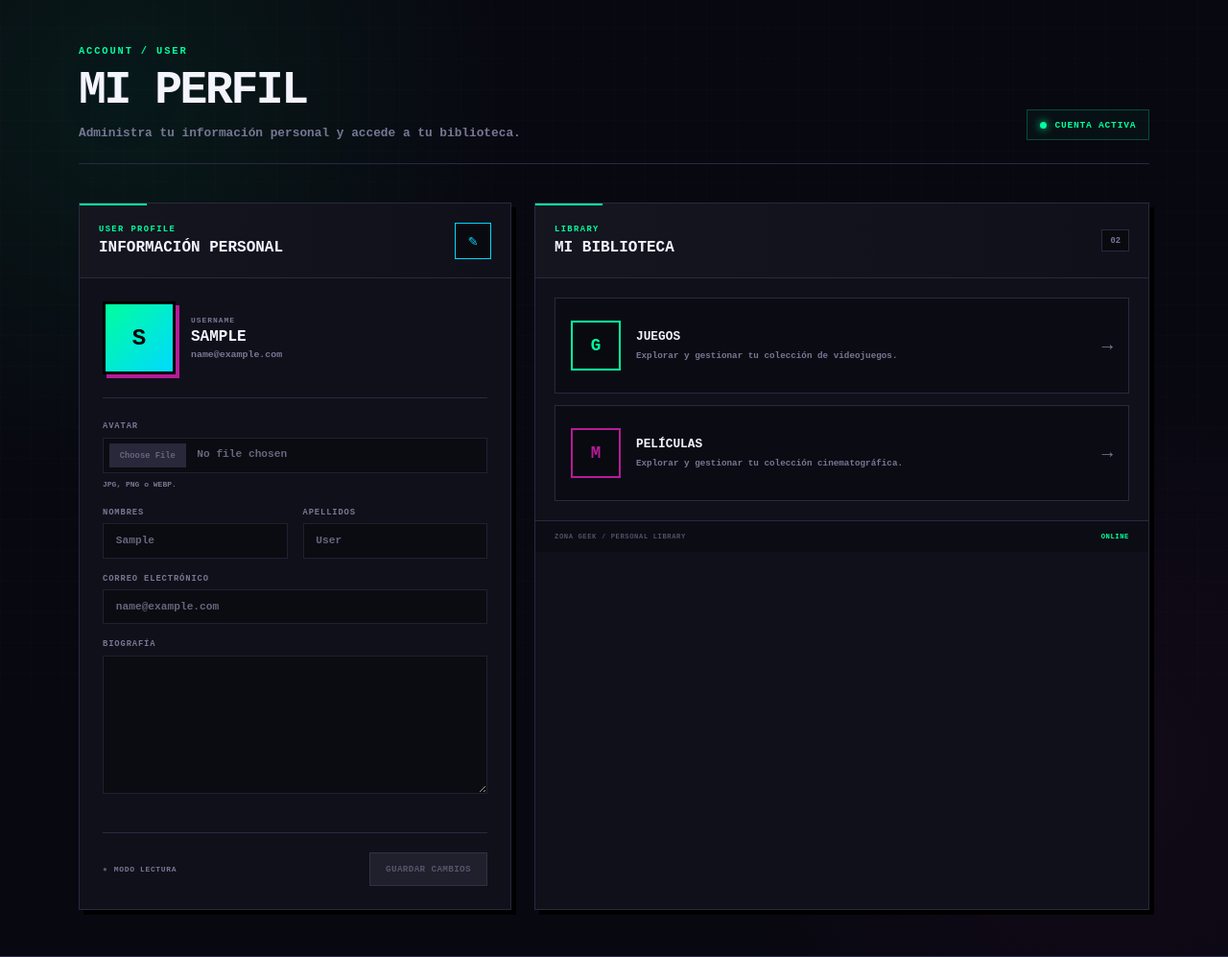
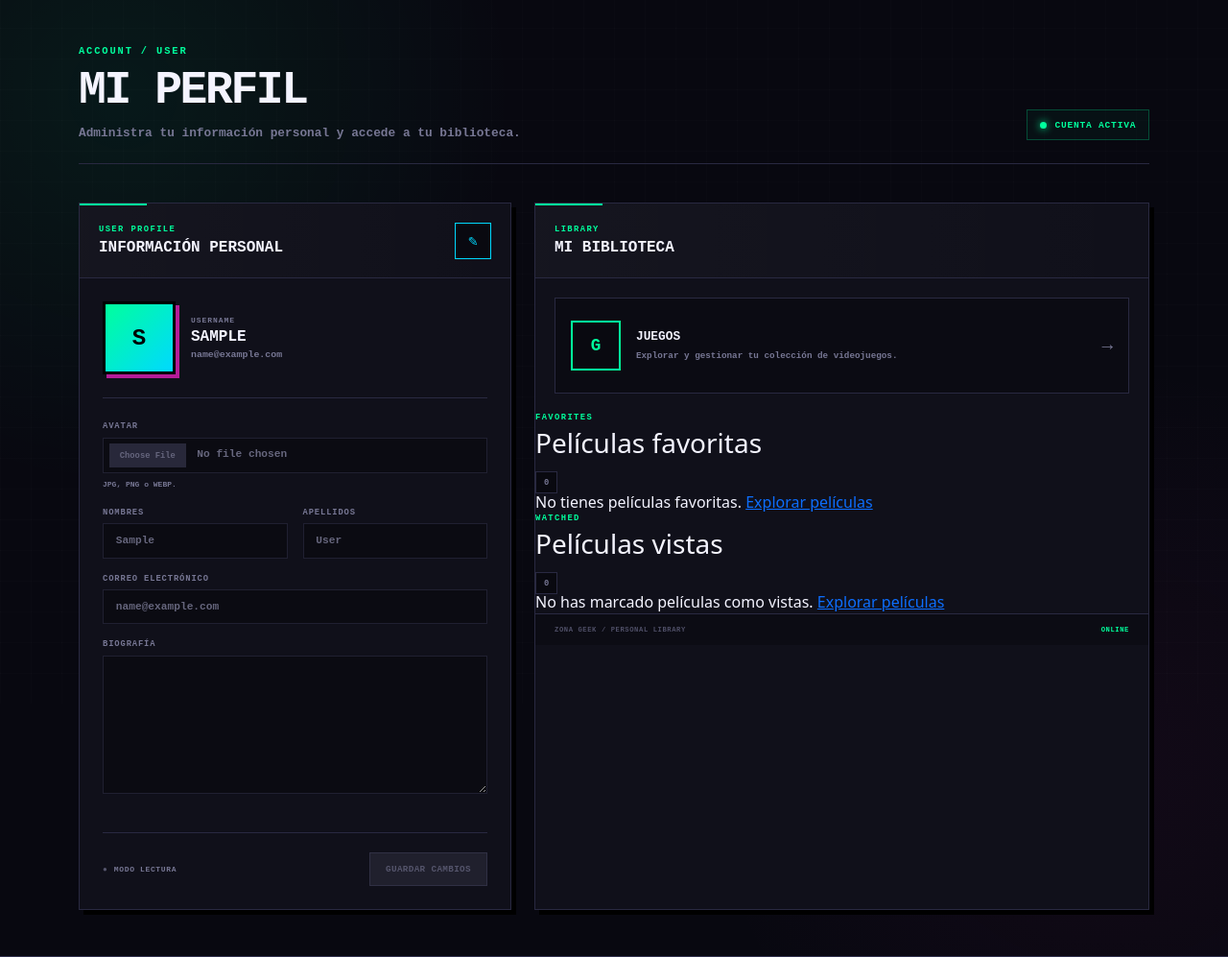
Before and after one commit to mc-herrera-90/django-backend-first, a Django app: page /accounts/profile/ in a window 1280 px wide. Shown: the part 67-1064 px from the top of the page at 96% size. Run offline with Django 5.2, Linux system fonts and the light colour scheme; the visitor is signed in with stand-in values (Sample User, id 1); some libraries are stand-ins or nearby versions.

Commit message:
feat(profile): implement favorite and watched movies grid sections

```diff
--- a/accounts/templates/registration/profile.html
+++ b/accounts/templates/registration/profile.html
@@ -112,15 +112,17 @@
              ===================================================== -->
         <div class="col-lg-7">
           <section class="profile-card profile-library-card">
+            <!-- HEADER -->
             <div class="profile-card-header">
               <div>
                 <span class="profile-card-label">LIBRARY</span>
                 <h2>Mi biblioteca</h2>
               </div>
-              <span class="profile-library-count">02</span>
             </div>
+            <!-- =================================================
+                 JUEGOS
+                 ================================================= -->
             <div class="profile-library">
-              <!-- JUEGOS -->
               <a href="{% url 'games:admin' %}" class="profile-library-item">
                 <div class="profile-library-icon profile-library-icon-games">
                   <span>G</span>
@@ -131,17 +133,74 @@
                 </div>
                 <span class="profile-library-arrow">→</span>
               </a>
-              <!-- PELÍCULAS -->
-              <a href="{% url 'movies:home' %}" class="profile-library-item">
-                <div class="profile-library-icon profile-library-icon-movies">
-                  <span>M</span>
+            </div>
+            <!-- =================================================
+                 PELÍCULAS FAVORITAS
+                 ================================================= -->
+            <div class="profile-movie-section">
+              <div class="profile-movie-section-header">
+                <div>
+                  <span class="profile-card-label">FAVORITES</span>
+                  <h3>Películas favoritas</h3>
                 </div>
-                <div class="profile-library-info">
-                  <strong>Películas</strong>
-                  <span>Explorar y gestionar tu colección cinematográfica.</span>
+                <span class="profile-library-count">{{ favorite_movies|length }}</span>
+              </div>
+              {% if favorite_movies %}
+                <div class="profile-movie-grid">
+                  {% for movie in favorite_movies %}
+                    <a href="{% url 'movies:detail' movie.id %}" class="profile-movie-item">
+                      {% if movie.portrait %}
+                        <img src="{{ movie.portrait.url }}" alt="{{ movie.title }}">
+                      {% else %}
+                        <div class="profile-movie-placeholder">{{ movie.title|first|upper }}</div>
+                      {% endif %}
+                      <div class="profile-movie-info">
+                        <strong>{{ movie.title }}</strong>
+                        <span>{{ movie.year }} · {{ movie.genre }}</span>
+                      </div>
+                    </a>
+                  {% endfor %}
                 </div>
-                <span class="profile-library-arrow">→</span>
-              </a>
+              {% else %}
+                <div class="profile-empty-library">
+                  <span>No tienes películas favoritas.</span>
+                  <a href="{% url 'movies:home' %}">Explorar películas</a>
+                </div>
+              {% endif %}
+            </div>
+            <!-- =================================================
+                 PELÍCULAS VISTAS
+                 ================================================= -->
+            <div class="profile-movie-section">
+              <div class="profile-movie-section-header">
+                <div>
+                  <span class="profile-card-label">WATCHED</span>
+                  <h3>Películas vistas</h3>
+                </div>
+                <span class="profile-library-count">{{ watched_movies|length }}</span>
+              </div>
+              {% if watched_movies %}
+                <div class="profile-movie-grid">
+                  {% for movie in watched_movies %}
+                    <a href="{% url 'movies:detail' movie.id %}" class="profile-movie-item">
+                      {% if movie.portrait %}
+                        <img src="{{ movie.portrait.url }}" alt="{{ movie.title }}">
+                      {% else %}
+                        <div class="profile-movie-placeholder">{{ movie.title|first|upper }}</div>
+                      {% endif %}
+                      <div class="profile-movie-info">
+                        <strong>{{ movie.title }}</strong>
+                        <span>{{ movie.year }} · {{ movie.genre }}</span>
+                      </div>
+                    </a>
+                  {% endfor %}
+                </div>
+              {% else %}
+                <div class="profile-empty-library">
+                  <span>No has marcado películas como vistas.</span>
+                  <a href="{% url 'movies:home' %}">Explorar películas</a>
+                </div>
+              {% endif %}
             </div>
             <!-- FOOTER -->
             <div class="profile-library-footer">
```
